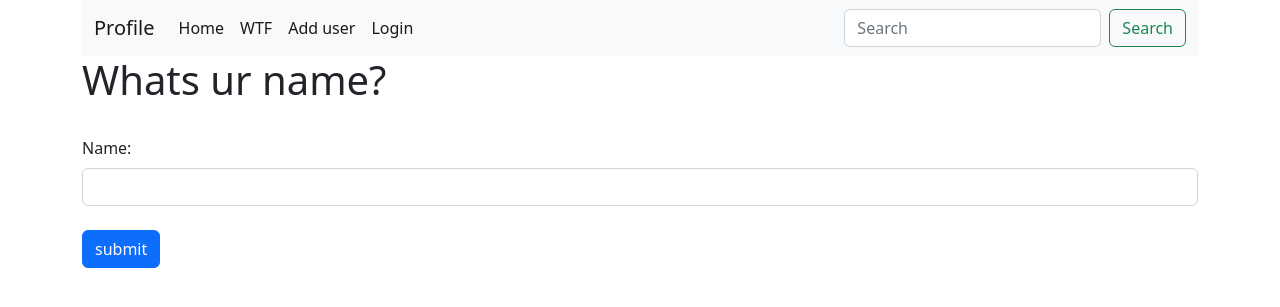
After one commit to EDC2k22/EDC-Website, a Flask app: page /form in a window 1280 px wide. The commit adds this page. Shown: the top 307 px of the page. Run offline with Flask 2, Linux system fonts and the light colour scheme.

Commit message:
Add files via upload
dashboard keliye url main /dashboard use karo not connected

```diff
--- a/app.py
+++ b/app.py
@@ -1,48 +1,197 @@
-from turtle import title
-from flask import Flask, render_template, url_for
-app = Flask(__name__)
 
 
-@app.route('/')
-@app.route('/Home')
-def Home():
-    return render_template("Home.html", title='Home')
+from flask import Flask,render_template,flash,request,redirect,url_for
+from flask_wtf import FlaskForm
+from wtforms import SubmitField,StringField,PasswordField,BooleanField,ValidationError
+from wtforms.validators import DataRequired,EqualTo,Length
+from flask_sqlalchemy import SQLAlchemy
+from datetime import datetime
+from werkzeug.security import generate_password_hash,check_password_hash
+from flask_migrate import Migrate
+from flask_login import UserMixin,login_user,LoginManager,login_required,logout_user,current_user
+app = Flask(__name__)
+#WTF forms csrf key
+app.config['SECRET_KEY']="afndonfi6612@"
+app.config['SQLALCHEMY_DATABASE_URI']='sqlite:///users.db'
+
+#database******************
+db=SQLAlchemy(app)
+migrate=Migrate(app,db)
+# model
+class Users(db.Model,UserMixin):
+    id=db.Column(db.Integer,primary_key=True)
+    username=db.Column(db.String(20),nullable=False)
+    name=db.Column(db.String(200),nullable=False)
+    email=db.Column(db.String(120),nullable=False,unique=True)
+    event=db.Column(db.Integer,primary_key=True)
+
+    date_added=db.Column(db.DateTime,default=datetime.utcnow)
+    #password_hash
+    password_hash=db.column(db.String(128))
+
+    @property
+    def password(self):
+        raise AttributeError("password is not readable")
+
+    @password.setter
+    def password(self,password):
+        self.password_hash=generate_password_hash(password)
+
+    def verify_password(self,password):
+        return check_password_hash(self.password_hash,password)
+
+    # string
+    def __repr__(self):
+        return '<Name %r>' % self.name
+
+class UserForm(FlaskForm):
+    username=StringField("UserName: ",validators=[DataRequired()])
+    name=StringField("Name: ",validators=[DataRequired()])
+    email=StringField("Email: ",validators=[DataRequired()])
+    password_hash=PasswordField('Password',validators=[DataRequired(),EqualTo('passwor_hash2',message='password must match')])
+    password_hash2=PasswordField('Confirm Password',validators=[DataRequired()])
+    submit=SubmitField("submit")
 
 
-@app.route('/Event')
-def Event():
-    return render_template('Event.html', title='Event & Workshops')
+@app.route('/user/add',methods=['GET','POST'])
+def add_user():
+    name=None
+    form=UserForm()
+    if form.validate_on_submit():
+        user=Users.query.filter_by(email=form.email.data).first()
+        if user is None:
+            # hash
+            hashed_pw=generate_password_hash(form.password_hash.data,"sha256")
+            user=Users(username=form.username.data,name=form.name.data,email=form.email.data,password_hash=hashed_pw)
+            db.session.add(user)
+            db.session.commit()
+        name=form.name.data
+        form.name.data=''
+        form.username.data=''
+        form.email.data=''
+        form.password_hash.data=''
+        flash("added successfully")
+    our_users=Users.query.order_by(Users.date_added)
+    return render_template("add_user.html",form=form,name=name,our_users=our_users
+    )
+# Update database record***********
+@app.route('/update/<int:id>',methods=['GET','POST'])
+def update(id):
+    form=UserForm()
+    name_to_update=Users.query.get_or_404(id)
+    if request.method== "POST":
+        name_to_update.name=request.form['name']
+        name_to_update.email=request.form['email']
+        try:
+            db.session.commit()
+            flash("Update successful")
+            return render_template("update.html",form=form,name_to_update=name_to_update)
+        except:
+            flash("Try again")
+            return render_template("update.html",form=form,name_to_update=name_to_update)
+    else:
+         return render_template("update.html",form=form,name_to_update=name_to_update,id=id)
+
+# delete database*************
+
+@app.route('/delete/<int:id>')
+def delete(id):
+    name=None
+    form=UserForm
+    user_to_delete=Users.query.get_or_404(id)
+    try:
+        db.session.delete(user_to_delete)
+        db.session.commit()
+        flash("deleted successfully")
+        our_users=Users.query.order_by(Users.date_added)
+        return render_template("add_user.html",form=form,name=name,our_users=our_users)
+    except:
+        flash("Error")
+        return render_template("add_user.html",form=form,name=name,our_users=our_users)
+
+# Login******************
+login_manager=LoginManager()
+login_manager.init_app(app)
+login_manager.login_view='view'
+
+@login_manager.user_loader
+def load_user(user_id):
+    return Users.query.get(int(user_id))
+
+class LoginForm(FlaskForm):
+    username=StringField("Username",validators=[DataRequired()])
+    password=PasswordField("Password",validators=[DataRequired()])
+    submit=SubmitField("submit")
+
+@app.route("/login",methods=['GET','POST'])
+def login():
+    form=LoginForm()
+    if form.validate_on_submit():
+        user=Users.query.filter_by(username=form.username.data).first()
+        if user:
+            if check_password_hash(user.password_hash,form.password.data):
+                login_user(user)
+                flash("login successful")
+                return redirect({{url_for('dashboard')}})
+            else:
+                flash("Wrong password")
+        else:
+            flash("No such user.")
+    return render_template('login.html',form=form)
+
+@app.route("/dashboard",methods=['GET','POST'])
+# @login_required
+def dashboard():
+    return render_template('dashboard.html')
+
+@app.route('/logout',methods=['GET','POST'])
+@login_required
+def logout():
+    logout_user()
+    flash("logged out")
+    return redirect(url_for('login'))
 
 
-@app.route('/About')
-def About():
-    return render_template('About.html', title='About us')
 
 
-@app.route('/History&Achievements')
-def History():
-    return render_template('History.html', title='History & Achievements')
 
 
-@app.route('/Admindashboard')
-def Admindashboard():
-    return render_template('Admindashboard.html', title='Admin Dashboard')
 
 
-@app.route('/Members')
-def Members():
-    return render_template('Members.html', title='EDC Members')
+
+# **********************
+class NameForm(FlaskForm):
+    name=StringField("Name: ",validators=[DataRequired()])
+    submit=SubmitField("submit")
+@app.route("/form",methods=['GET','POST'])
+def Form():
+    name=None
+    form=NameForm()
+    if form.validate_on_submit():
+        name=form.name.data
+        form.name.data=''
+        #message*****************
+        flash("Form submitted successfully")
+    return render_template("WTF.html",name=name,form=form)
+
+# *********************
+@app.route("/index")
+def hello_world():
+    return render_template("index.html")
+
+@app.route("/user/<name>")
+def User(name):
+    return render_template("user.html",name=name)
+#create error pages*****
+@app.errorhandler(404)
+def page_not_found(e):
+    return render_template("404.html"),404
+@app.errorhandler(500)
+def page_not_foundInternal(e):
+    return render_template("500.html"),500
 
 
-@app.route('/Profile')
-def Profile():
-    return render_template('Profile.html', title='Member profile')
+# Main login page
 
-
-@app.route('/login')
-def Login():
-    return render_template('login.html', title='Member profile')
-
-
-if __name__ == "__main__":
-    app.run(debug=True, port=8000)
+if __name__=="__main__":
+    app.run(debug=True)
--- /dev/null
+++ b/templates/404.html
@@ -0,0 +1,6 @@
+{%extends "base.html"%}{%block content%}
+<center>
+  <h2>404 error</h2>
+</center>
+
+{%endblock%}
--- /dev/null
+++ b/templates/500.html
@@ -0,0 +1,6 @@
+{%extends "base.html"%}{%block content%}
+<center>
+  <h1>500 Error</h1>
+</center>
+
+{%endblock%}
--- a/static/event.css
+++ b/templates/WTF.html
@@ -1,36 +1,26 @@
-.container_block img {
-  display: block;
-  padding: 1rem;
-  margin: 3rem auto 3rem auto;
-  border: 2px solid gray;
-}
-.container__1 h1 {
-  font-family: "Times New Roman", Times, serif;
-  text-align: center;
-  margin: 3rem auto 0vh auto;
-}
-.container__2 h1 {
-  font-family: "Times New Roman", Times, serif;
-  text-align: center;
-  margin: 3rem auto 0vh auto;
-}
+{%extends "base.html"%}{%block content%} {%for message in
+get_flashed_messages()%}
+<div class="alert alert-warning alert-dismissible fade show" role="alert">
+  {{message}}
+  <button
+    type="button"
+    class="btn-close"
+    data-bs-dismiss="alert"
+    aria-label="Close"
+  ></button>
+</div>
 
-#card_container,
-.card {
-  align-items: center;
-  margin: 5px;
-  display: inline-flex;
-}
-#card_container {
-  align-items: center;
-}
-
-.container__3 h1,
-p {
-  font-family: "Times New Roman", Times, serif;
-  text-align: center;
-  margin: 1rem auto 0vh auto;
-}
-.container__3 p {
-  font-size: 25px;
-}
+<p id="demo">This is stuff</p>
+<script src="{{url_for('static',filename='js/myfile.js')}}"></script>
+{%endfor%} {%if name%}
+<h1>Hello {{name}}</h1>
+{%else%}
+<h1>Whats ur name?</h1>
+<br />
+<form method="post" autocomplete="off">
+  {{form.hidden_tag()}} {{form.name.label(class="form-label")}}
+  {{form.name(class="form-control")}}
+  <br />
+  {{form.submit(class="btn btn-primary")}}
+</form>
+{%endif%} {%endblock%}
--- /dev/null
+++ b/templates/base.html
@@ -0,0 +1,24 @@
+<!DOCTYPE html>
+<html lang="en">
+  <head>
+    <meta charset="utf-8" />
+    <meta name="viewport" content="width=device-width, initial-scale=1" />
+    <title>Bootstrap demo</title>
+    <link
+      href="https://cdn.jsdelivr.net/npm/bootstrap@5.2.1/dist/css/bootstrap.min.css"
+      rel="stylesheet"
+      integrity="sha384-iYQeCzEYFbKjA/T2uDLTpkwGzCiq6soy8tYaI1GyVh/UjpbCx/TYkiZhlZB6+fzT"
+      crossorigin="anonymous"
+    />
+  </head>
+  <body>
+    <div class="container">
+      {%include 'navbar.html'%} {%block content%}{%endblock%}
+    </div>
+    <script
+      src="https://cdn.jsdelivr.net/npm/bootstrap@5.2.1/dist/js/bootstrap.bundle.min.js"
+      integrity="sha384-u1OknCvxWvY5kfmNBILK2hRnQC3Pr17a+RTT6rIHI7NnikvbZlHgTPOOmMi466C8"
+      crossorigin="anonymous"
+    ></script>
+  </body>
+</html>
--- /dev/null
+++ b/templates/index.html
@@ -0,0 +1,4 @@
+{%extends "base.html"%}{%block content%}
+
+<h1>Hello world</h1>
+{%endblock%}
--- /dev/null
+++ b/templates/navbar.html
@@ -0,0 +1,73 @@
+<nav class="navbar navbar-expand-lg bg-light">
+  <div class="container-fluid">
+    <a class="navbar-brand" href="{{url_for('hello_world')}}">Profile</a>
+    <button
+      class="navbar-toggler"
+      type="button"
+      data-bs-toggle="collapse"
+      data-bs-target="#navbarSupportedContent"
+      aria-controls="navbarSupportedContent"
+      aria-expanded="false"
+      aria-label="Toggle navigation"
+    >
+      <span class="navbar-toggler-icon"></span>
+    </button>
+    <div class="collapse navbar-collapse" id="navbarSupportedContent">
+      <ul class="navbar-nav me-auto mb-2 mb-lg-0">
+        <li class="nav-item">
+          <a class="nav-link active" aria-current="page" href="#">Home</a>
+        </li>
+        <li class="nav-item">
+          <a
+            class="nav-link active"
+            aria-current="page"
+            href="{{url_for('Form')}}"
+            >WTF</a
+          >
+        </li>
+        <li class="nav-item">
+          <a
+            class="nav-link active"
+            aria-current="page"
+            href="{{url_for('add_user')}}"
+            >Add user</a
+          >
+        </li>
+        {%if current_user.is_authenticated%}
+        <li class="nav-item">
+          <a
+            class="nav-link active"
+            aria-current="page"
+            href="{{url_for('logout')}}"
+            >Logout</a
+          >
+        </li>
+        {%else%}
+        <li class="nav-item">
+          <a
+            class="nav-link active"
+            aria-current="page"
+            href="{{url_for('login')}}"
+            >Login</a
+          >
+        </li>
+        {%endif%}
+
+        <!-- <li class="nav-item">
+          <a class="nav-link" href="{{url_for('User',name='viraj')}}"
+            >Profile</a
+          >
+        </li> -->
+      </ul>
+      <form class="d-flex" role="search">
+        <input
+          class="form-control me-2"
+          type="search"
+          placeholder="Search"
+          aria-label="Search"
+        />
+        <button class="btn btn-outline-success" type="submit">Search</button>
+      </form>
+    </div>
+  </div>
+</nav>
--- /dev/null
+++ b/templates/user.html
@@ -0,0 +1,4 @@
+{%extends "base.html"%}{%block content%}
+
+<h1>Hello world {{name}}</h1>
+{%endblock%}
```
Also changed, not shown: templates/add_user.html (added, +58 -0 lines), templates/dashboard.html (added, +35 -0 lines), templates/update.html (added, +39 -0 lines), users.db (added).
